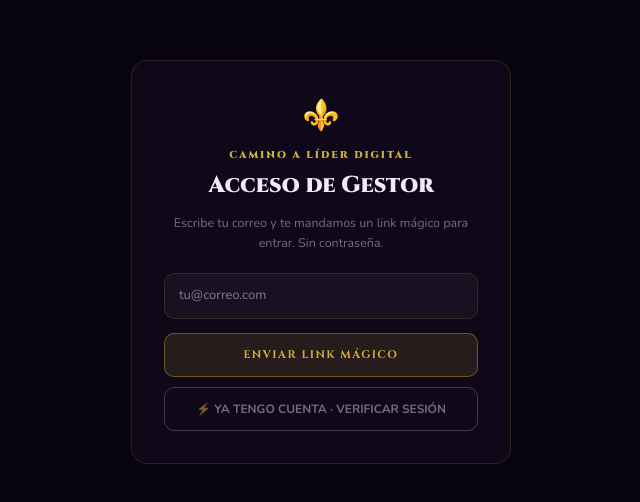
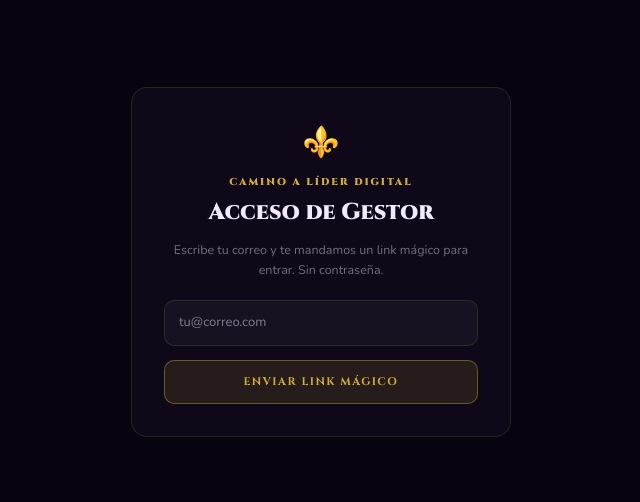
Before and after one commit to PropositoFranco/camino-lider-digital, a React (Vite) app: page /camino/gestor/login in a window 1280 px wide. Shown: the part 138-640 px from the top of the page, without its empty margins (319-959 px from the left). Built offline with nearby package versions, Linux system fonts and the light colour scheme; no server answers.

Commit message:
gestor login de regreso

```diff
--- a/src/features/camino/CaminoGestorLoginPage.jsx
+++ b/src/features/camino/CaminoGestorLoginPage.jsx
@@ -22,9 +22,6 @@ const styles = `
 .cgl-input:focus{outline:none; border-color:var(--borderHi);}
 .cgl-btn{width:100%; padding:13px 16px; background:rgba(212,175,55,0.12); border:1px solid var(--borderHi); border-radius:10px; color:var(--gold); font-family:'Cinzel',serif; font-weight:700; font-size:11px; letter-spacing:1.5px; cursor:pointer;}
 .cgl-btn:disabled{opacity:0.5; cursor:default;}
-.cgl-btn-secundario{width:100%; padding:12px 16px; background:transparent; border:1px solid rgba(240,234,255,0.22); border-radius:10px; color:var(--muted); font-family:'Nunito',sans-serif; font-weight:700; font-size:12px; cursor:pointer; margin-top:10px;}
-.cgl-btn-secundario:hover{border-color:rgba(240,234,255,0.4); color:var(--text);}
-.cgl-btn-secundario:disabled{opacity:0.5; cursor:default;}
 .cgl-error{color:var(--red); font-size:11.5px; margin-top:12px; line-height:1.5;}
 .cgl-icono{font-size:30px; margin-bottom:10px;}
 .cgl-spinner{width:22px; height:22px; border:2.5px solid var(--border); border-top-color:var(--gold); border-radius:50%; margin:0 auto; animation:cgl-girar 0.8s linear infinite;}
@@ -94,14 +91,6 @@ export default function CaminoGestorLoginPage() {
     // eslint-disable-next-line react-hooks/exhaustive-deps
   }, []);
 
-  async function reintentarSesion() {
-    setMensajeError('');
-    setPantalla('cargando');
-    // init() revisa localStorage de nuevo; si hay sesión válida te manda
-    // directo al panel, si no, regresa solo a la pantalla de correo.
-    await init();
-  }
-
   async function enviarLink() {
     setMensajeError('');
     if (!correo.trim() || !correo.includes('@')) {
@@ -156,9 +145,6 @@ export default function CaminoGestorLoginPage() {
             <button className="cgl-btn" disabled={enviando} onClick={enviarLink}>
               {enviando ? 'ENVIANDO...' : 'ENVIAR LINK MÁGICO'}
             </button>
-            <button className="cgl-btn-secundario" disabled={enviando} onClick={reintentarSesion}>
-              ⚡ YA TENGO CUENTA · VERIFICAR SESIÓN
-            </button>
             {mensajeError && <p className="cgl-error">{mensajeError}</p>}
           </div>
         )}
```
